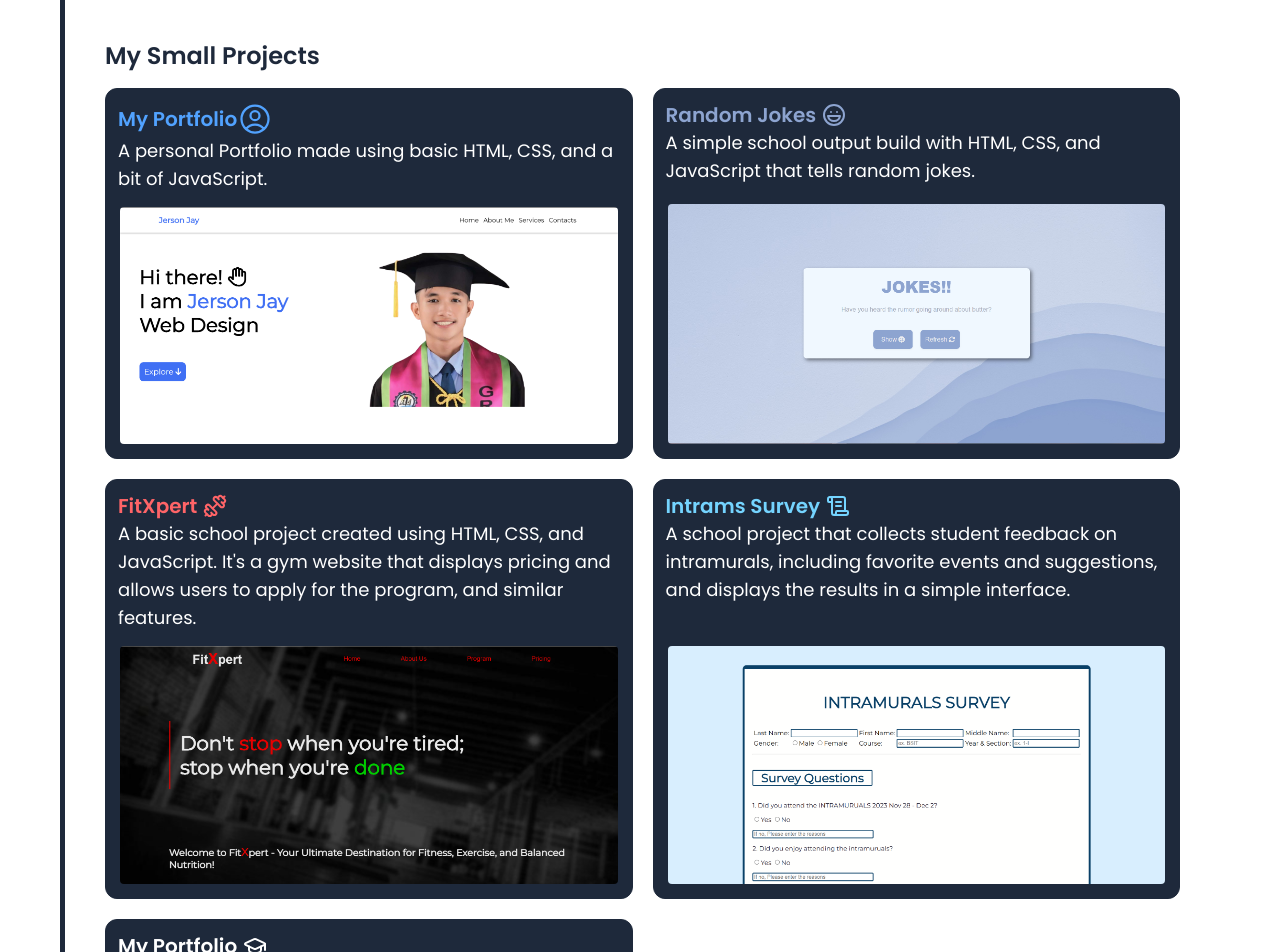
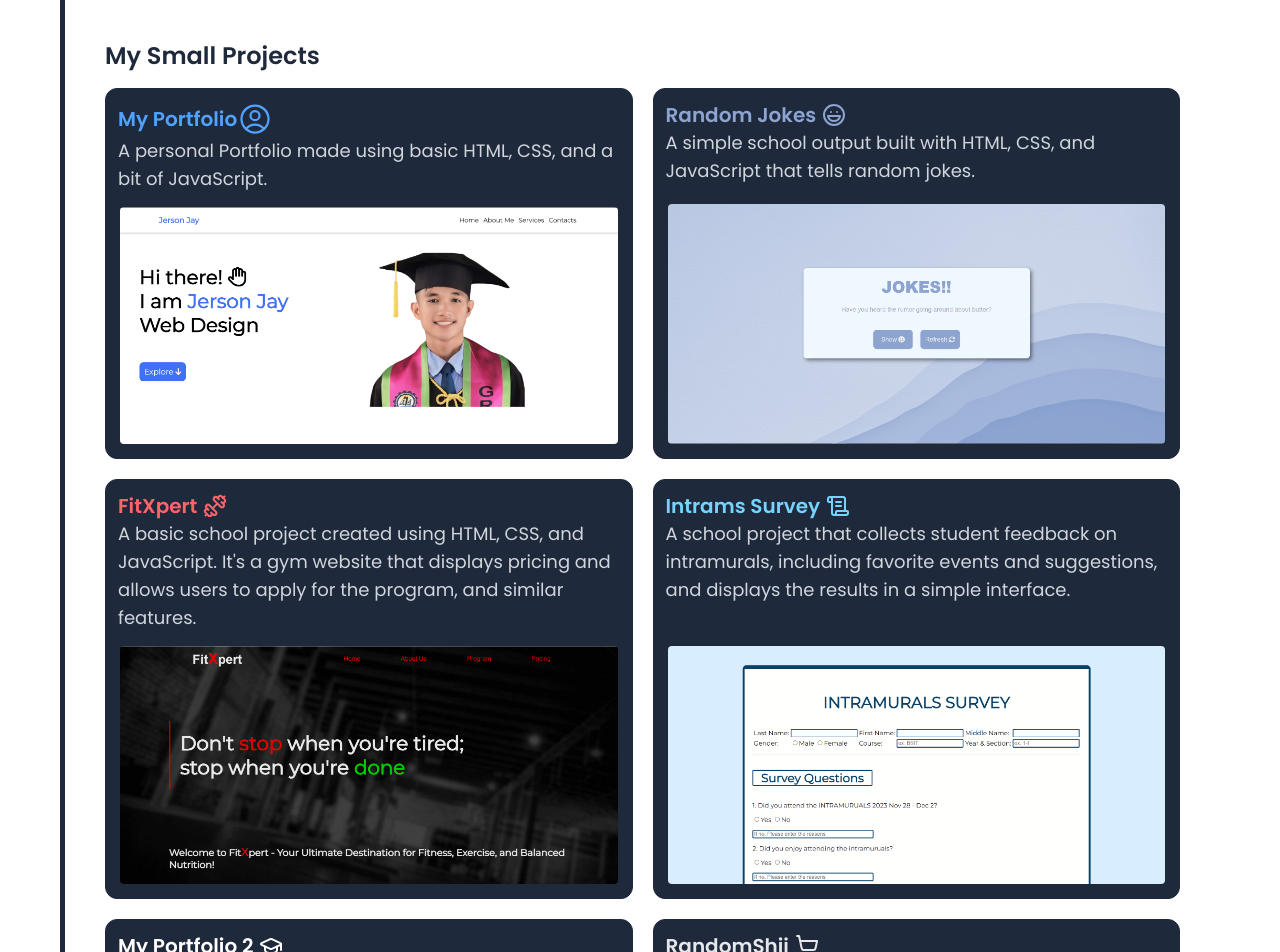
Before and after one commit to MrKabado/Potffolio, a React (Vite) app in the folder frontend/: page /services-and-projects in a window 1280 px wide. Shown: the part 520-1472 px from the top of the page. Built offline with nearby package versions, Linux system fonts and the light colour scheme; a web font is replaced by a local one.

Commit message:
add projects

```diff
--- a/frontend/src/components/Projects.jsx
+++ b/frontend/src/components/Projects.jsx
@@ -1,24 +1,37 @@
-import React from 'react'
+import React from "react";
 
-function Projects({title, Icon, description, image, alt, titleColor, iconColor, onClick, imgClass}) {
+function Projects({
+  title,
+  Icon,
+  description,
+  image,
+  alt,
+  titleColor,
+  iconColor,
+  onClick,
+  imgClass,
+}) {
   return (
-    <div className='w-full border p-3 rounded-xl bg-[#1E293B] flex flex-col justify-between'>
+    <div className="w-full border p-3 rounded-xl bg-[#1E293B] flex flex-col justify-between">
       <span>
-        <h1 className={`flex items-center text-lg font-semibold ${titleColor} md:text-xl`}>
-          {title}<Icon className={`w-7 inline-block ${iconColor} md:w-9`}/>
+        <h1
+          className={`flex items-center text-lg font-semibold ${titleColor} md:text-xl`}
+        >
+          {title}
+          <Icon className={`w-7 inline-block ${iconColor} md:w-9`} />
         </h1>
 
-        <p className="text-sm text-white md:text-lg">{description}</p>
+        <p className="text-sm text-gray-300 md:text-lg">{description}</p>
       </span>
       <img
         className={`border-2 border-transparent transition duration-200 rounded-md mt-3 hover:cursor-pointer active:cursor-wait ${imgClass} hover:border-white`}
         onClick={onClick}
         src={image}
         alt={alt}
-        title='visit'
+        title="visit"
       />
     </div>
-  )
+  );
 }
 
-export default Projects
+export default Projects;
--- a/frontend/src/pages/ServicesProjects.jsx
+++ b/frontend/src/pages/ServicesProjects.jsx
@@ -1,141 +1,172 @@
-import React from 'react'
-import {PaintBrushIcon, UserCircleIcon, DevicePhoneMobileIcon, ArrowPathIcon} from '@heroicons/react/24/outline'
-import { Laugh, Dumbbell, ScrollText, GraduationCap } from "lucide-react";
+import React from "react";
+import {
+  PaintBrushIcon,
+  UserCircleIcon,
+  DevicePhoneMobileIcon,
+  ArrowPathIcon,
+} from "@heroicons/react/24/outline";
+import {
+  Laugh,
+  Dumbbell,
+  ScrollText,
+  GraduationCap,
+  ShoppingCart,
+} from "lucide-react";
 
-import Projects from '../components/Projects'
+import Projects from "../components/Projects";
 
-import Portfolio1 from '../assets/output-1.png'
-import FitXpert from '../assets/FitXpert.png'
-import RandomJokes from '../assets/output-2.png'
-import IntramsSurvey from '../assets/IntramsSurvey.png'
-import Portfolio2 from '../assets/Portfolio2.png'
-
+import Portfolio1 from "../assets/output-1.png";
+import FitXpert from "../assets/FitXpert.png";
+import RandomJokes from "../assets/output-2.png";
+import IntramsSurvey from "../assets/IntramsSurvey.png";
+import Portfolio2 from "../assets/Portfolio2.png";
+import RandomShii from "../assets/random-shii.png";
 
 function ServicesProjects() {
+  // For external links
+  const projectLinks = {
+    fitExpert: "https://fitxpert.netlify.app/",
+    intramsSurvey: "https://intrams-survey.netlify.app/",
+    portfolio1: "https://jersonjay-portfolio.netlify.app/",
+    randomJokes: "https://random-fun-jokes.netlify.app/",
+    portfolio2: "https://bonghanoy-jerson-jay-portfolio.netlify.app/",
+    randomshii: "https://random-shii.vercel.app/",
+  };
 
-  const fitExpert = () => {
-    window.open('https://fitxpert.netlify.app/', '_blank');
-  }
-
-  const intramsSurvey = () => {
-    window.open('https://intrams-survey.netlify.app/', '_blank');
-  }
-
-  const portfolio1 = () => {
-    window.open('https://jersonjay-portfolio.netlify.app/', '_blank');
-  }
-
-  const randomJokes = () => {
-    window.open('https://random-fun-jokes.netlify.app/', '_blank');
-  }
-
-  const portfolio2 = () => {
-    window.open('https://bonghanoy-jerson-jay-portfolio.netlify.app/', '_blank');
-  }
-
+  // Offer data
   const offerData = [
     {
       title: "Custom Website Design",
-      description: "I create websites that match your brand’s personality and goals, blending appealing visuals with functionality to keep visitors engaged.",
-      icon: <PaintBrushIcon className='w-8 md:w-9'/>,
-      style: "shadow-md shadow-gray-300 p-2 rounded-xl transition-all duration-400 hover:-translate-y-3 hover:bg-[#1E293B] hover:text-white cursor-default",
+      description:
+        "I create websites that match your brand’s personality and goals, blending appealing visuals with functionality to keep visitors engaged.",
+      icon: <PaintBrushIcon className="w-8 md:w-9" />,
     },
     {
       title: "Responsive and Cross-Device Layouts",
-      description: "Your website will look great and work smoothly on desktops, tablets, and mobile devices, ensuring a consistent experience for all users.",
-      icon: <DevicePhoneMobileIcon className='w-8 md:w-9'/>,
+      description:
+        "Your website will look great and work smoothly on desktops, tablets, and mobile devices, ensuring a consistent experience for all users.",
+      icon: <DevicePhoneMobileIcon className="w-8 md:w-9" />,
     },
     {
       title: "User-Centered Interface Design",
-      description: "I design layouts and navigation that make it easy for visitors to find what they need, improving overall usability and satisfaction.",
-      icon: <UserCircleIcon className='w-8 md:w-9'/>,
+      description:
+        "I design layouts and navigation that make it easy for visitors to find what they need, improving overall usability and satisfaction.",
+      icon: <UserCircleIcon className="w-8 md:w-9" />,
     },
     {
       title: "Website Maintenance and Updates",
-      description: "I provide regular updates, content changes, and technical support to keep your website secure, up-to-date, and running smoothly as your business evolves.",
-      icon: <ArrowPathIcon className='w-8 md:w-9'/>,
-    }
-  ]
+      description:
+        "I provide regular updates, content changes, and technical support to keep your website secure, up-to-date, and running smoothly as your business evolves.",
+      icon: <ArrowPathIcon className="w-8 md:w-9" />,
+    },
+  ];
 
+  // Projects data
+  const projectsData = [
+    {
+      title: "My Portfolio",
+      Icon: UserCircleIcon,
+      description:
+        "A personal Portfolio made using basic HTML, CSS, and a bit of JavaScript.",
+      image: Portfolio1,
+      alt: "Portfolio",
+      titleColor: "text-blue-400",
+      link: projectLinks.portfolio1,
+    },
+    {
+      title: "Random Jokes",
+      Icon: Laugh,
+      description:
+        "A simple school output built with HTML, CSS, and JavaScript that tells random jokes.",
+      image: RandomJokes,
+      alt: "Random Jokes",
+      titleColor: "text-[#8DA4D0]",
+      link: projectLinks.randomJokes,
+    },
+    {
+      title: "FitXpert",
+      Icon: Dumbbell,
+      description:
+        "A basic school project created using HTML, CSS, and JavaScript. It's a gym website that displays pricing and allows users to apply for the program, and similar features.",
+      image: FitXpert,
+      alt: "FitXpert",
+      titleColor: "text-red-400",
+      link: projectLinks.fitExpert,
+    },
+    {
+      title: "Intrams Survey",
+      Icon: ScrollText,
+      description:
+        "A school project that collects student feedback on intramurals, including favorite events and suggestions, and displays the results in a simple interface.",
+      image: IntramsSurvey,
+      alt: "Intrams Survey",
+      titleColor: "text-sky-300",
+      link: projectLinks.intramsSurvey,
+    },
+    {
+      title: "My Portfolio 2",
+      Icon: GraduationCap,
+      description:
+        "My second personal portfolio, built with ReactJS and TailwindCSS. It showcases my improved design approach, though it is not yet fully responsive.",
+      image: Portfolio2,
+      alt: "Portfolio2",
+      titleColor: "text-white",
+      link: projectLinks.portfolio2,
+    },
+    {
+      title: "RandomShii",
+      Icon: ShoppingCart,
+      description:
+        "A simple project about ReactJS and API integration, manipulating API data; its functions are to map the products, add items to cart, place an order, categorize items, search, filter, and implement pagination.",
+      image: RandomShii,
+      alt: "RandomShii",
+      titleColor: "text-gray-200",
+      link: projectLinks.randomshii,
+    },
+  ];
 
   return (
-    <div className='p-5 text-[#1E293B] border-l-5 rounded-2xl font-poppins xl:px-10'>
-      <h1 className='flex items-center text-xl font-semibold md:text-2xl'>What I Create For You</h1>
+    <div className="p-5 text-[#1E293B] border-l-5 rounded-2xl font-poppins xl:px-10">
+      <h1 className="flex items-center text-xl font-semibold md:text-2xl">
+        What I Create For You
+      </h1>
 
-      <div className='grid grid-col gap-5 my-5 border-gray-400 border-b-4 pb-10 md:grid-cols-2'>
-        {
-          offerData.map((data, index) => (
-            <div key={index} className='shadow-md shadow-gray-300 p-2 rounded-xl transition-all duration-400 hover:-translate-y-3 hover:bg-[#1E293B] hover:text-white cursor-default'>
-              {data.icon}
-              <h1 className='font-semibold text-md md:text-lg'>
-                {data.title}
-              </h1>
-
-              <p className='text-sm md:text-base'>
-                {data.description}
-              </p>
-            </div>
-          ))
-        }
+      {/* 🔹 Offer Section */}
+      <div className="grid grid-col gap-5 my-5 border-gray-400 border-b-4 pb-10 md:grid-cols-2">
+        {offerData.map((data, index) => (
+          <div
+            key={index}
+            className="shadow-md shadow-gray-300 p-2 rounded-xl transition-all duration-400 hover:-translate-y-3 hover:bg-[#1E293B] hover:text-white cursor-default"
+          >
+            {data.icon}
+            <h1 className="font-semibold text-md md:text-lg">{data.title}</h1>
+            <p className="text-sm md:text-base">{data.description}</p>
+          </div>
+        ))}
       </div>
 
-      <div className='my-10'>
-        <h1 className='flex items-center text-2xl font-semibold my-4'>My Small Projects</h1>
-        <div className='grid grid-cols-1 gap-5 md:grid-cols-2'>
-          <Projects
-            title={"My Portfolio"}
-            Icon={UserCircleIcon}
-            description={"A personal Portfolio made using basic HTML, CSS, and a bit of JavaScript."}
-            image={Portfolio1}
-            alt={"Portfolio"}
-            titleColor={"text-blue-400"}
-            onClick={portfolio1}
-          />
-
-          <Projects
-            title={"Random Jokes"}
-            Icon={Laugh}
-            description={"A simple school output build with HTML, CSS, and JavaScript that tells random jokes."}
-            image={RandomJokes}
-            alt={"Random Jokes"}
-            titleColor={"text-[#8DA4D0]"}
-            onClick={randomJokes}
-          />
-
-          <Projects
-            title={"FitXpert"}
-            Icon={Dumbbell}
-            description={"A basic school project created using HTML, CSS, and JavaScript. It's a gym website that displays pricing and allows users to apply for the program, and similar features."}
-            image={FitXpert}
-            alt={"FitXpert"}
-            titleColor={"text-red-400"}
-            onClick={fitExpert}
-          />
-
-          <Projects
-            title={"Intrams Survey"}
-            Icon={ScrollText}
-            description={"A school project that collects student feedback on intramurals, including favorite events and suggestions, and displays the results in a simple interface."}
-            image={IntramsSurvey}
-            alt={"Intrams Survey"}
-            titleColor={"text-sky-300"}
-            onClick={intramsSurvey}
-          />
-
-          <Projects
-            title={"My Portfolio"}
-            Icon={GraduationCap}
-            description={"My second personal portfolio, built with ReactJS and TailwindCSS. It showcases my improved design approach, though it is not yet fully responsive."}
-            image={Portfolio2}
-            alt={"Portfolio2"}
-            titleColor={"text-white"}
-            onClick={portfolio2}
-          />
-
+      {/* 🔹 Projects Section */}
+      <div className="my-10">
+        <h1 className="flex items-center text-2xl font-semibold my-4">
+          My Small Projects
+        </h1>
+        <div className="grid grid-cols-1 gap-5 md:grid-cols-2">
+          {projectsData.map((proj, i) => (
+            <Projects
+              key={i}
+              title={proj.title}
+              Icon={proj.Icon}
+              description={proj.description}
+              image={proj.image}
+              alt={proj.alt}
+              titleColor={proj.titleColor}
+              onClick={() => window.open(proj.link, "_blank")}
+            />
+          ))}
         </div>
       </div>
     </div>
-  )
+  );
 }
 
-export default ServicesProjects
+export default ServicesProjects;
```
Also changed, not shown: frontend/src/assets/Portfolio2.png, frontend/src/assets/random-shii.png (added).
